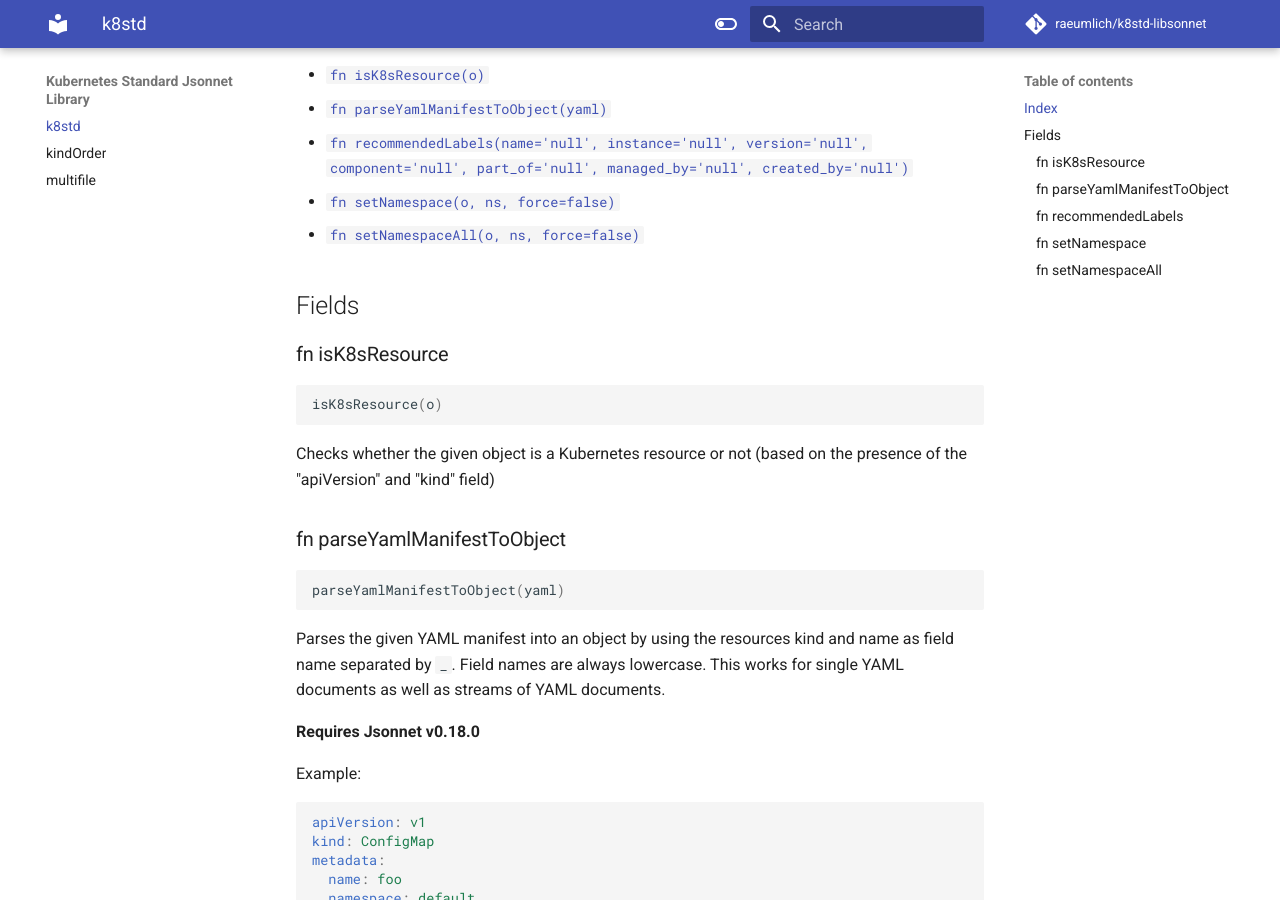
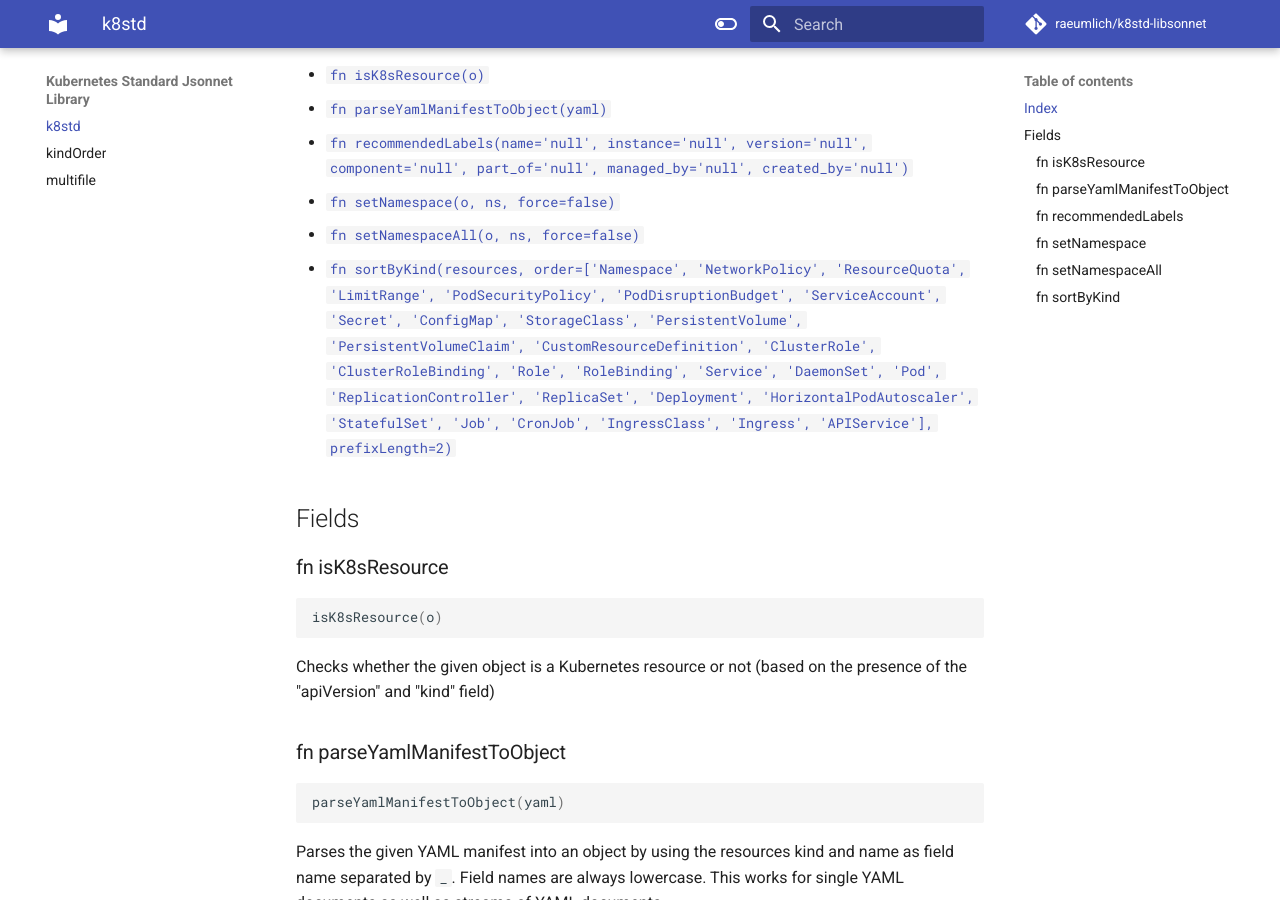
Before and after one commit to raeumlich/k8std-libsonnet, an MkDocs documentation site: the page built from docs/README.md, in a window 1280 px wide and 900 px high, scrolled down 365 px. Built offline with MkDocs 1.6.1 and Material for MkDocs 9.7.7, drawn with Linux system fonts in a browser that asks for light colours; comment, search, counter and statistics services are not loaded; some of the changed text lies outside the part shown.

Commit message:
Move sortByKind to main package
This was done because sortByKind is also relevant if you are using YAML
stream output. Therefore it was misplaced in the multifile sub-package.

````diff
--- a/docs/README.md
+++ b/docs/README.md
@@ -22,6 +22,7 @@ Kubernetes resources.
 * [`fn recommendedLabels(name='null', instance='null', version='null', component='null', part_of='null', managed_by='null', created_by='null')`](#fn-recommendedlabels)
 * [`fn setNamespace(o, ns, force=false)`](#fn-setnamespace)
 * [`fn setNamespaceAll(o, ns, force=false)`](#fn-setnamespaceall)
+* [`fn sortByKind(resources, order=['Namespace', 'NetworkPolicy', 'ResourceQuota', 'LimitRange', 'PodSecurityPolicy', 'PodDisruptionBudget', 'ServiceAccount', 'Secret', 'ConfigMap', 'StorageClass', 'PersistentVolume', 'PersistentVolumeClaim', 'CustomResourceDefinition', 'ClusterRole', 'ClusterRoleBinding', 'Role', 'RoleBinding', 'Service', 'DaemonSet', 'Pod', 'ReplicationController', 'ReplicaSet', 'Deployment', 'HorizontalPodAutoscaler', 'StatefulSet', 'Job', 'CronJob', 'IngressClass', 'Ingress', 'APIService'], prefixLength=2)`](#fn-sortbykind)
 
 ## Fields
 
@@ -111,3 +112,15 @@ setNamespaceAll(o, ns, force=false)
 Sets the namespace `ns` on all resources in `o`.
 If the resource doesn't have any namespace set it doesn't change anything
 unless `force` is set to `true`.
+
+
+### fn sortByKind
+
+```ts
+sortByKind(resources, order=['Namespace', 'NetworkPolicy', 'ResourceQuota', 'LimitRange', 'PodSecurityPolicy', 'PodDisruptionBudget', 'ServiceAccount', 'Secret', 'ConfigMap', 'StorageClass', 'PersistentVolume', 'PersistentVolumeClaim', 'CustomResourceDefinition', 'ClusterRole', 'ClusterRoleBinding', 'Role', 'RoleBinding', 'Service', 'DaemonSet', 'Pod', 'ReplicationController', 'ReplicaSet', 'Deployment', 'HorizontalPodAutoscaler', 'StatefulSet', 'Job', 'CronJob', 'IngressClass', 'Ingress', 'APIService'], prefixLength=2)
+```
+
+Sorts the given resources by their Kind using `order`. The prefixLength
+handles the zero padding of the number prefix that is added to get the
+files in order on the file system, which is only relevant if you are using
+the multifile output.
````
Also changed, not shown: docs/multifile.md (+0 -12 lines), 5 other files.
